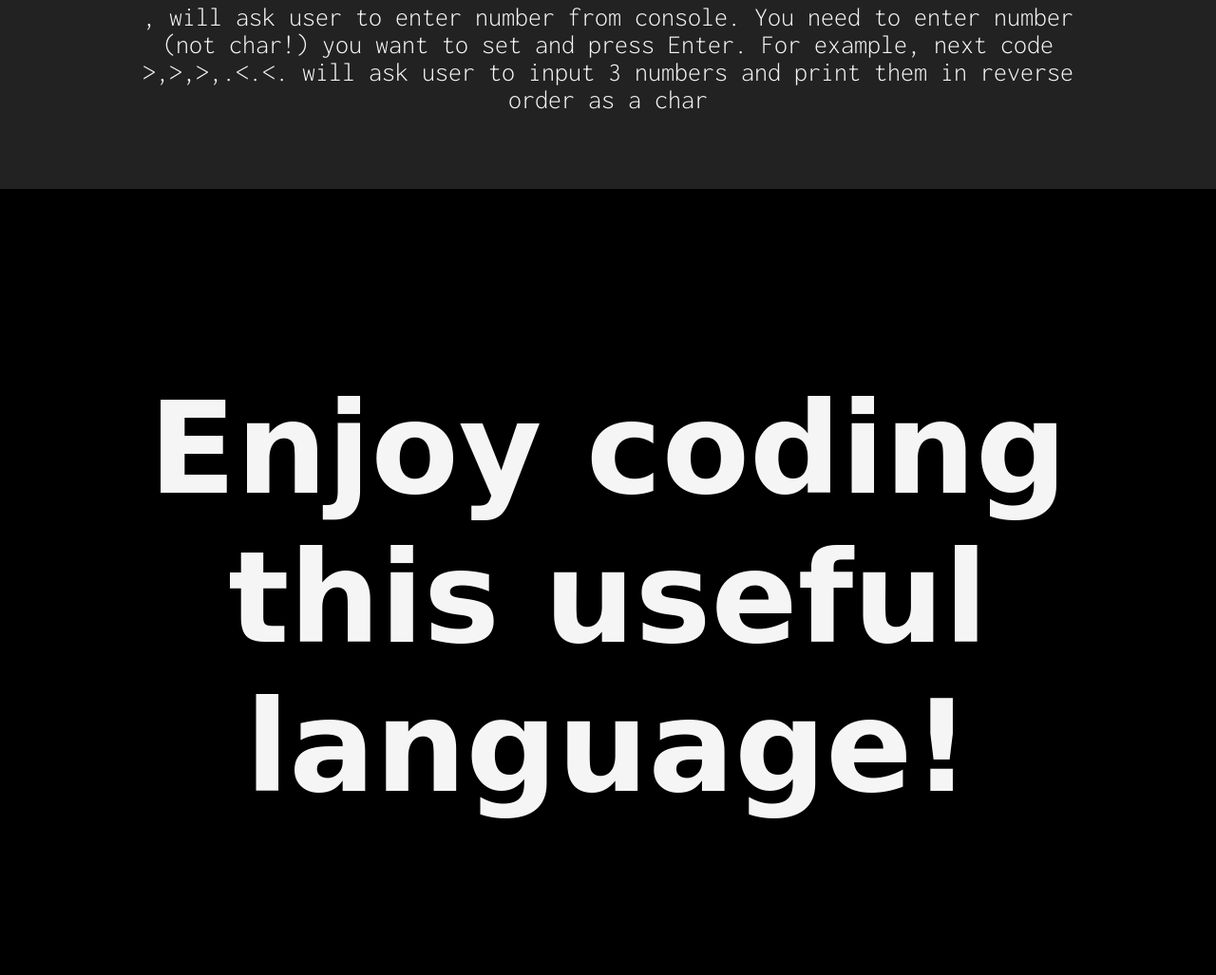
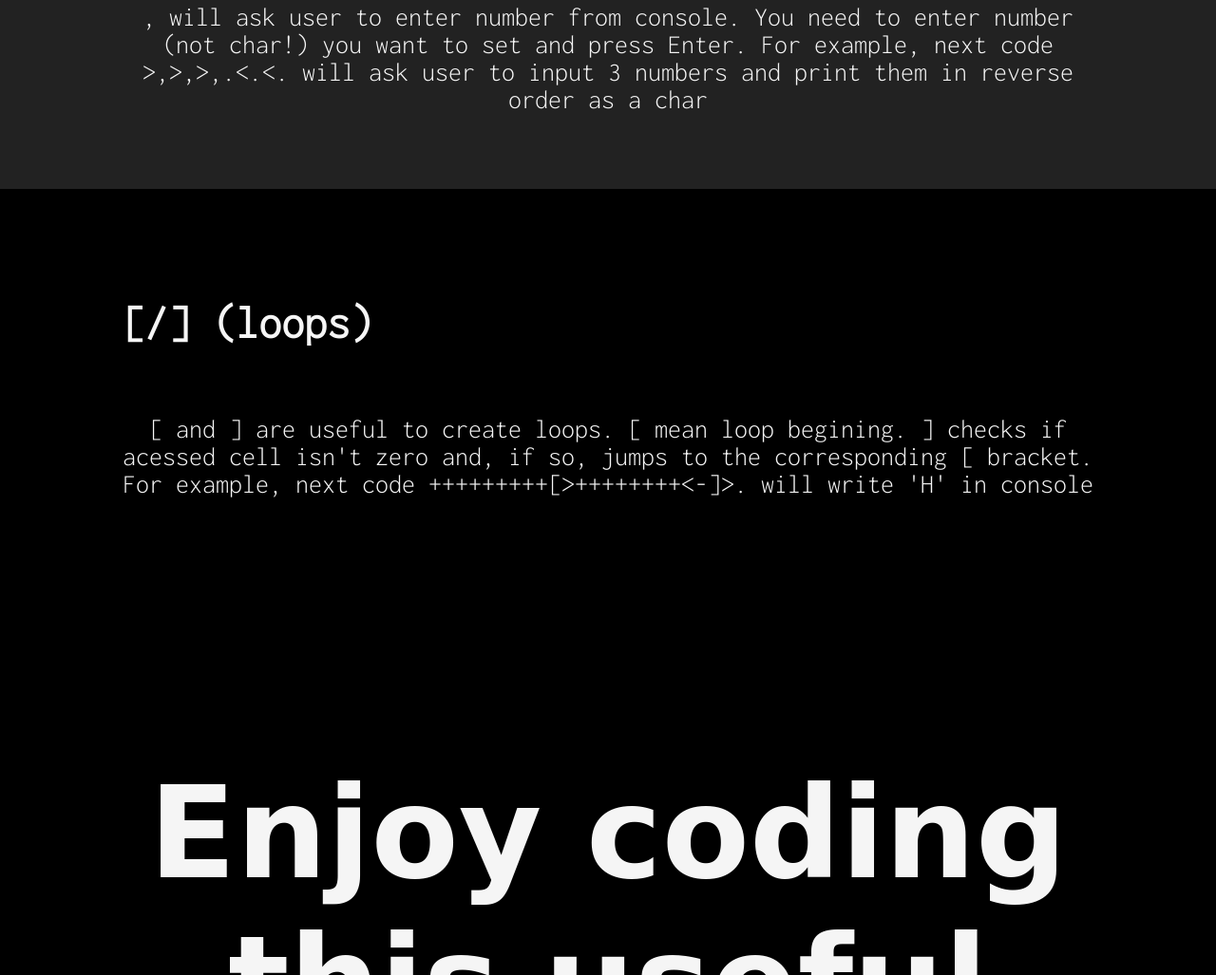
Before and after one commit to tacterex/bfe, a plain HTML site: page index.html in a window 1280 px wide. Shown: the part 4098-5125 px from the top of the page at 95% size. Drawn offline with Linux system fonts and the light colour scheme; a web font is replaced by a local one.

Commit message:
Update index.html

```diff
--- a/index.html
+++ b/index.html
@@ -75,6 +75,11 @@
             press Enter. For example, next code >,>,>,.<.<. will ask user to input 3 numbers and print
         them in reverse order as a char</p>
     </div>
+    <div id="loops" class="expl">
+        <h3 class="pt l">[/] (loops)</h3>
+        <p>[ and ] are useful to create loops. [ mean loop begining. ] checks if acessed cell isn't zero and, if so, jumps
+        to the corresponding [ bracket. For example, next code +++++++++[>++++++++<-]>. will write 'H' in console</p>
+    </div>
     <footer>
         <h1>Enjoy coding this useful language!</h1>
     </footer>
```
